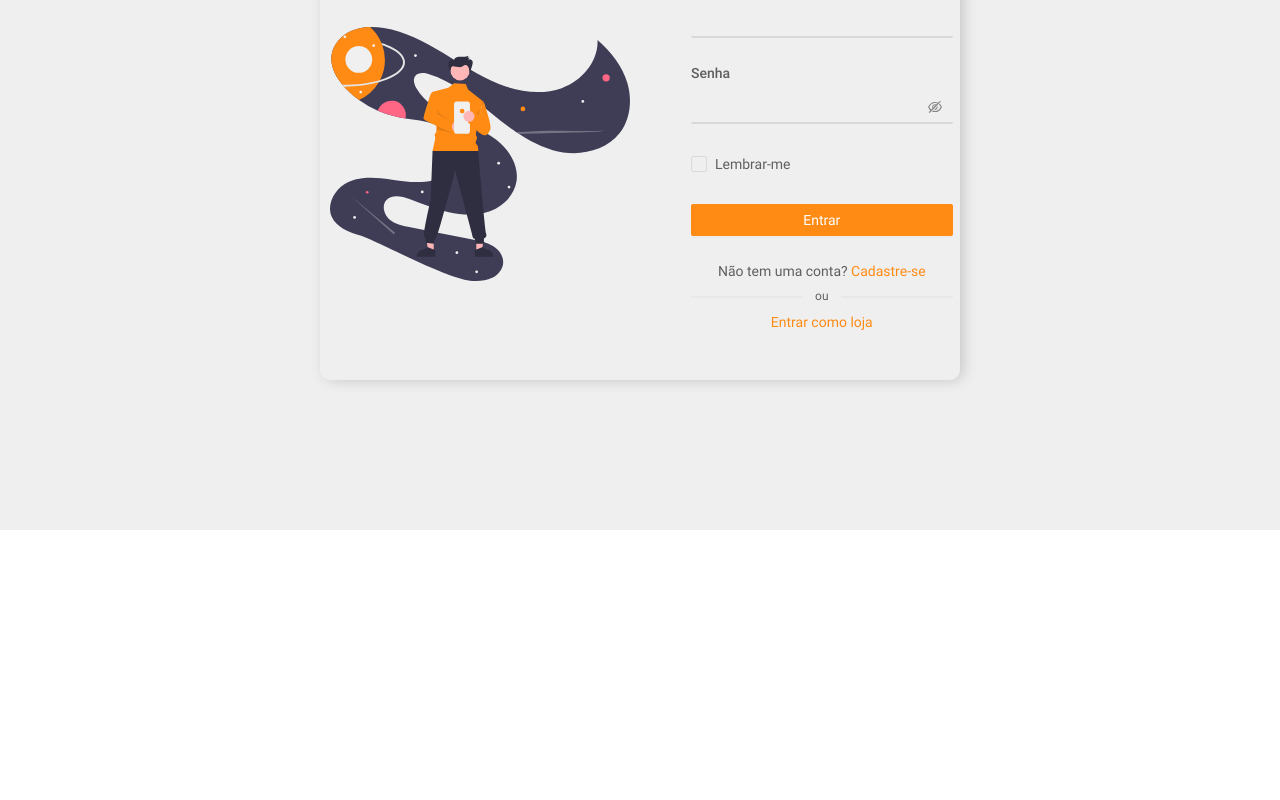
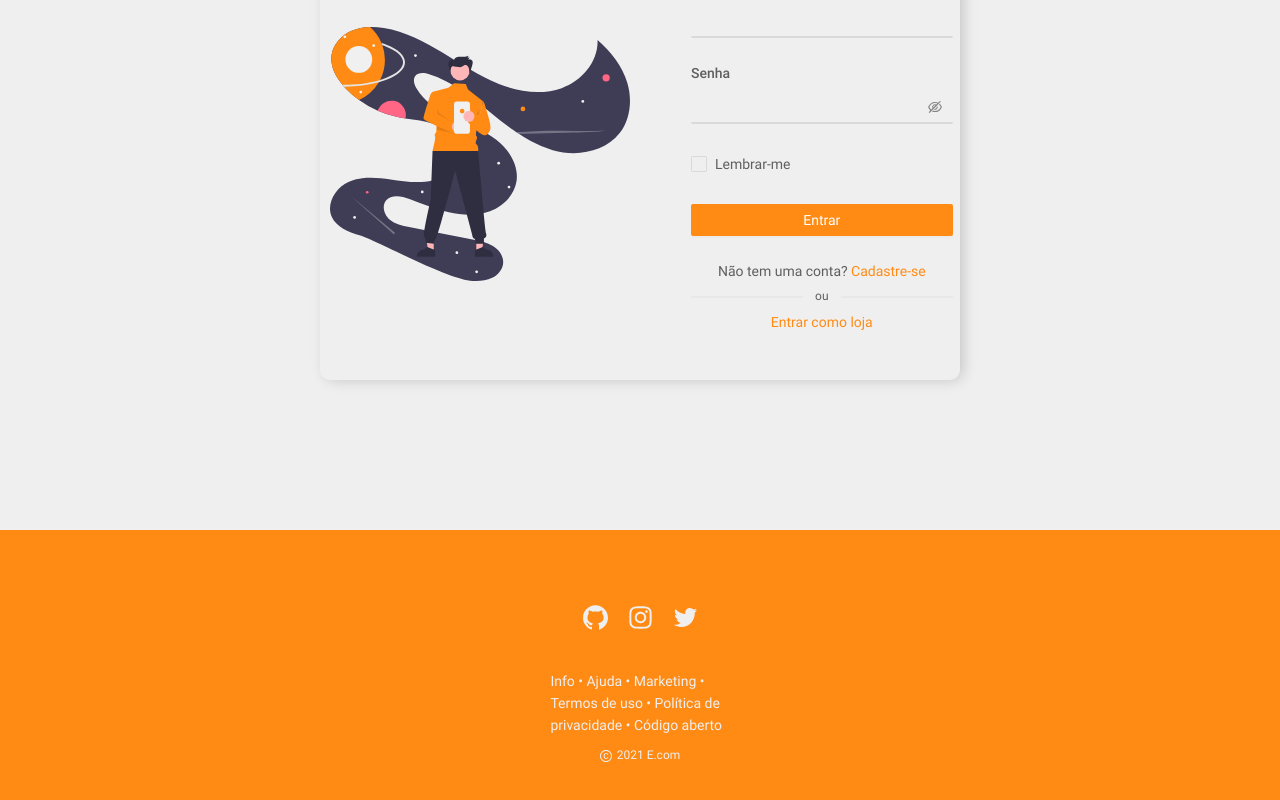
Before and after one commit to EduardoPD1921/e.com-frontend, a React (Create React App) app: page /signIn in a window 1280 px wide. Shown: the part 330-1130 px from the top of the page. Before the commit the page ends 860 px from the top, so only its background shows below. Built offline with nearby package versions, Linux system fonts and the light colour scheme.

Commit message:
:sparkles: Footer done

```diff
--- a/src/pages/SignIn/index.js
+++ b/src/pages/SignIn/index.js
@@ -3,7 +3,10 @@ import React from 'react';
 import Header from '../../components/Header';
 import SignInForm from '../../components/SignInForm';
 
-import { SignInSection } from './styles';
+import { GithubOutlined, InstagramOutlined, TwitterOutlined, CopyrightOutlined } from '@ant-design/icons';
+
+import { SignInSection, FooterSection, IconButtons, InfoLinks, CopyrightText } from './styles';
+
 
 function SignIn() {
   const onSubmitForm = formValues => {
@@ -17,6 +20,22 @@ function SignIn() {
       <SignInForm
         onSubmitForm={onSubmitForm}
       />
+
+      <FooterSection>
+        <IconButtons>
+          <a href="/">
+            <GithubOutlined style={{ fontSize: 25, margin: 10, color: '#efefef' }} />
+          </a>
+          <InstagramOutlined style={{ fontSize: 25, margin: 10, color: '#efefef' }} />
+          <TwitterOutlined style={{ fontSize: 25, margin: 10, color: '#efefef' }} />
+        </IconButtons>
+        <InfoLinks>
+          Info • Ajuda • Marketing • Termos de uso • Política de privacidade • Código aberto
+        </InfoLinks>
+        <CopyrightText>
+          <CopyrightOutlined style={{ marginRight: 5 }} /> 2021 E.com
+        </CopyrightText>
+      </FooterSection>
     </SignInSection>
   );
 };
--- a/src/pages/SignIn/styles.js
+++ b/src/pages/SignIn/styles.js
@@ -5,3 +5,35 @@ export const SignInSection = styled.div`
 
   background: #efefef;
 `;
+
+export const FooterSection = styled.footer`
+  width: 100%;
+  height: 300px;
+
+  display: flex;
+  flex-direction: column;
+  justify-content: center;
+  align-items: center;
+
+  color: #efefef;
+
+  background: #ff8b15;
+`;
+
+export const IconButtons = styled.div`
+  display: flex;
+  flex-direction: row;
+`;
+
+export const InfoLinks = styled.div`
+  margin-top: 30px;
+  margin-bottom: 10px;
+  width: 14%;
+`;
+
+export const CopyrightText = styled.div`
+  display: flex;
+  align-items: center;
+
+  font-size: 12px;
+`;
```
Also changed, not shown: 1 other file (tests, documents, lock files or other folders).
